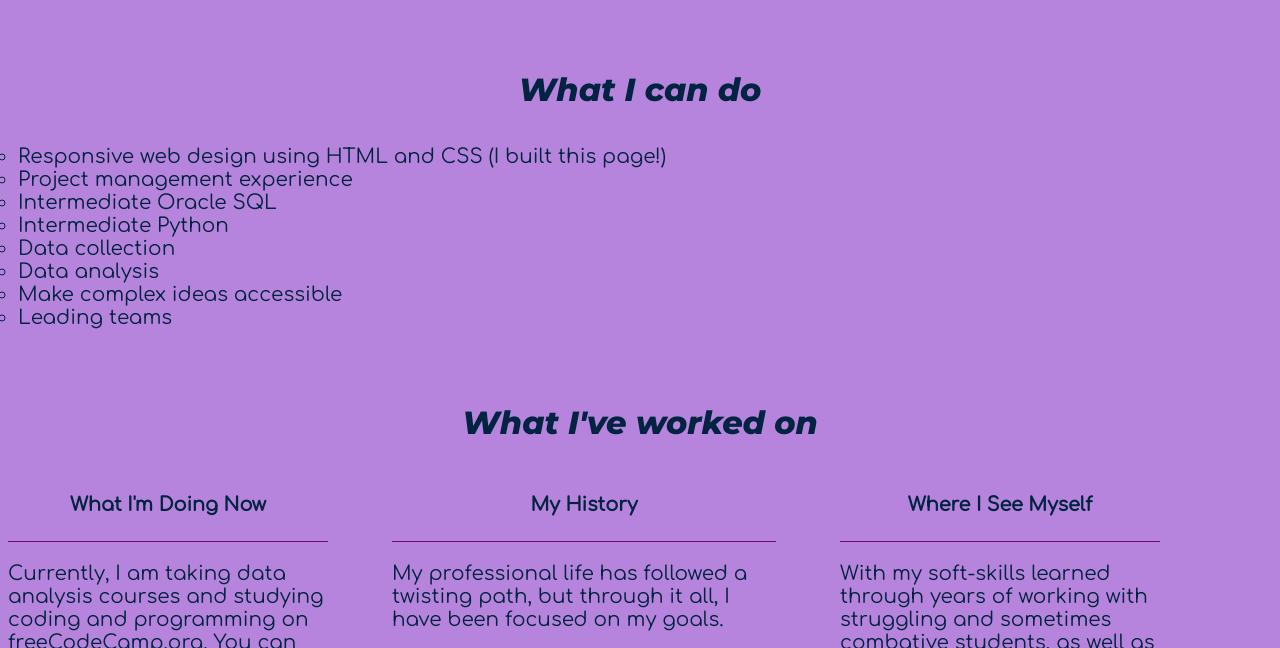
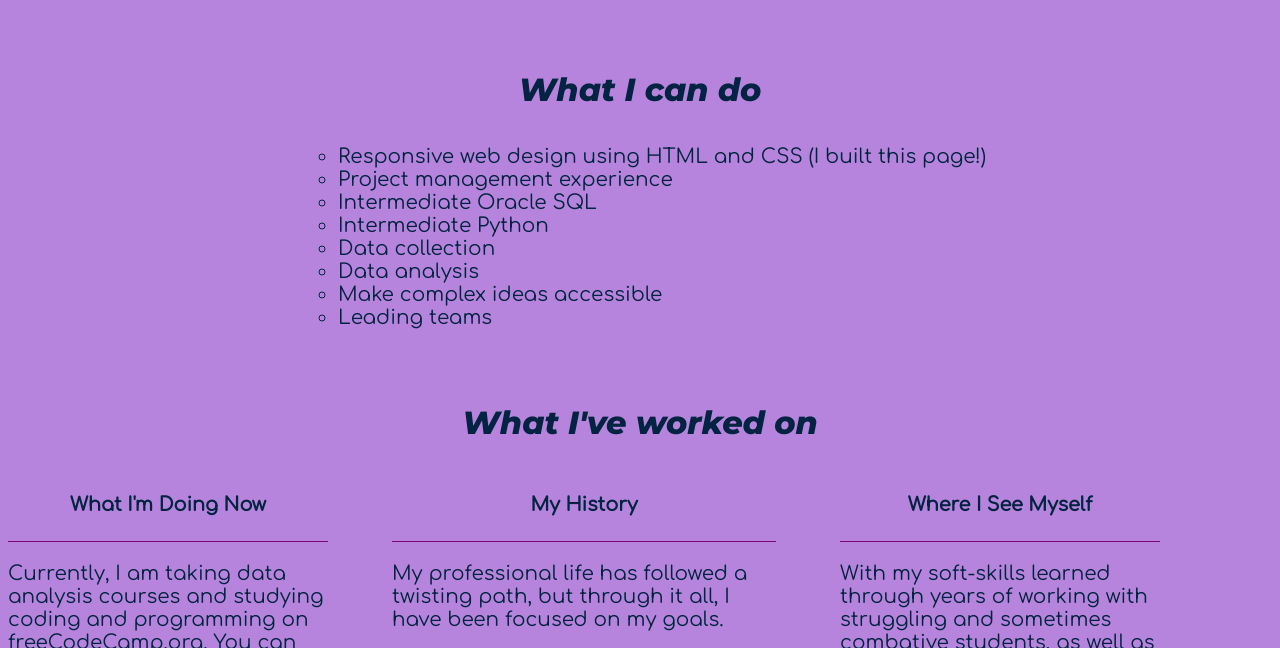
Before and after one commit to amanda-doty2012/amanda-doty2012.github.io, a plain HTML site: page index.html in a window 1280 px wide. Shown: the part 640-1288 px from the top of the page. Drawn offline with Linux system fonts and the light colour scheme; a web font is replaced by a local one.

Commit message:
list style changes

```diff
--- a/style.css
+++ b/style.css
@@ -111,10 +111,11 @@ h4{
 
 ul{
     list-style-type: circle;
-    align-content: center;
+    text-align: left;
     justify-content: center;
     padding: 10px;
     font-size: 1.25rem;
+    margin-left: 25vw;
 }
 
 #fcc-project{
```
